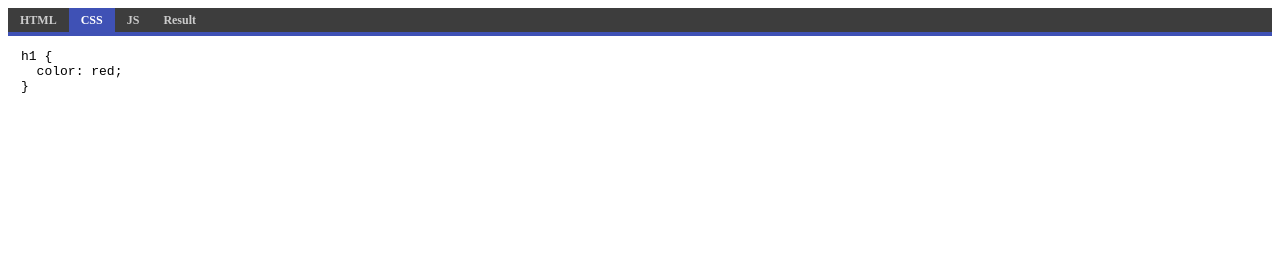
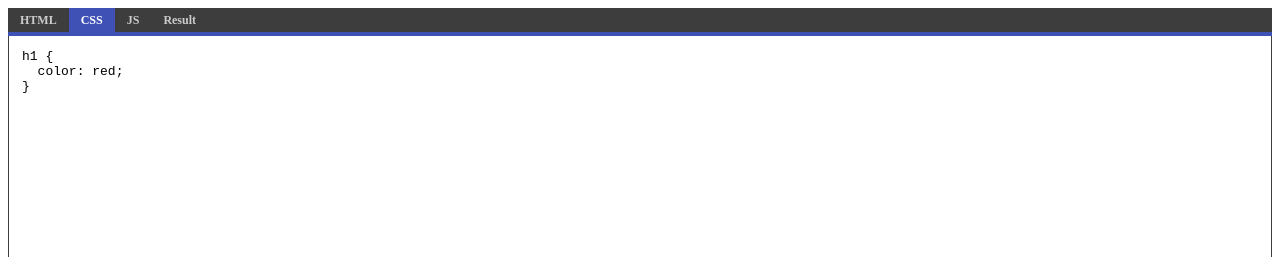
Before and after one commit to dahnielson/koda, a website built with Parcel: page index.html in a window 1280 px wide. Shown: the top 257 px of the page. Built offline with nearby package versions, Linux system fonts and the light colour scheme; files whose address does not match are found by name.

Commit message:
Adding border around boxes

```diff
--- a/koda.css
+++ b/koda.css
@@ -6,6 +6,7 @@
   --koda-color-css: #3f51b5;
   --koda-color-js: #ffeb3b;
   --koda-color-result: #bdbdbd;
+  --koda-color-background: #3d3d3d;
   height: var(--koda-height);
   overflow: hidden;
 }
@@ -15,7 +16,7 @@
 }
 
 .koda-tabs {
-  background-color: #3d3d3d;
+  background-color: var(--koda-color-background);
   height: var(--koda-height-tabs);
   margin: 0;
   padding: 0;
@@ -94,7 +95,10 @@
 
 .koda-boxes {
   position: relative;
-  height: calc(var(--koda-height) - var(--koda-height-tabs) + var(--koda-border));
+  height: calc(var(--koda-height) - var(--koda-height-tabs) - 1px + var(--koda-border));
+  border-left: 1px solid var(--koda-color-background);
+  border-bottom: 1px solid var(--koda-color-background);
+  border-right: 1px solid var(--koda-color-background);
 }
 
 .koda-box {
```
